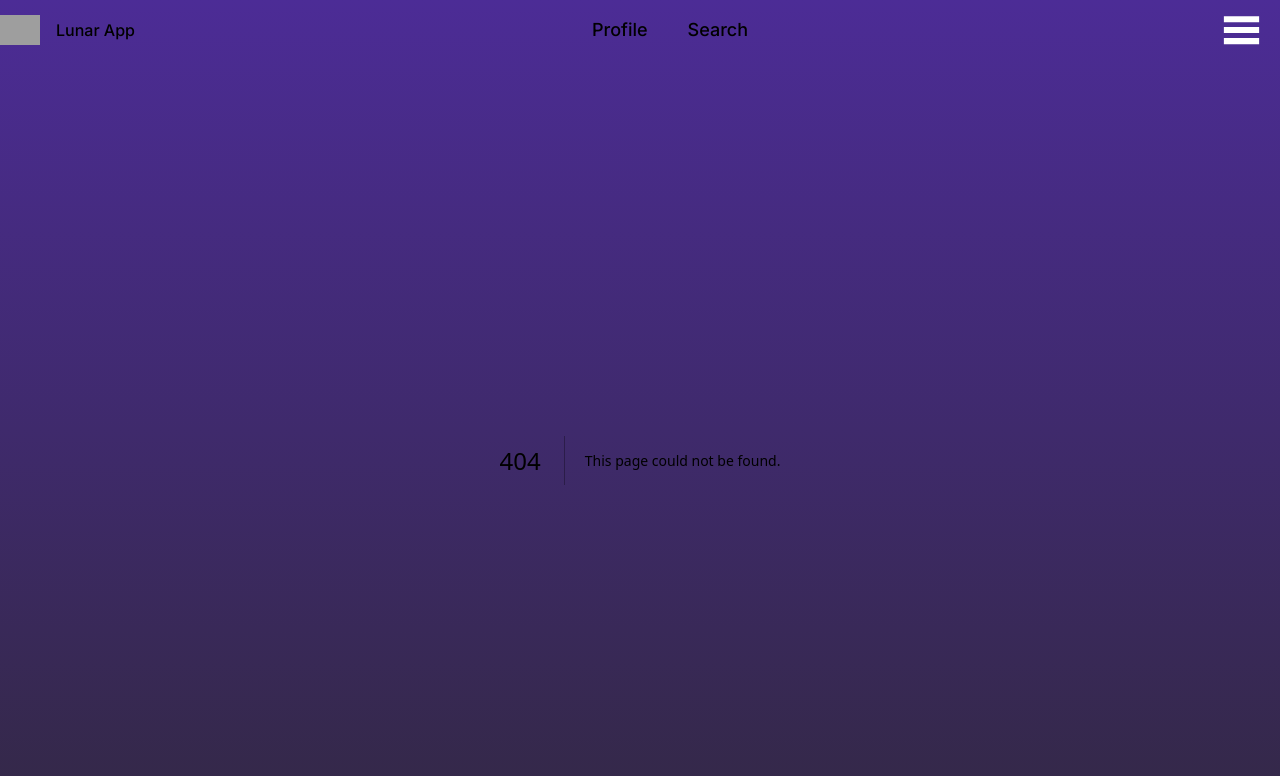
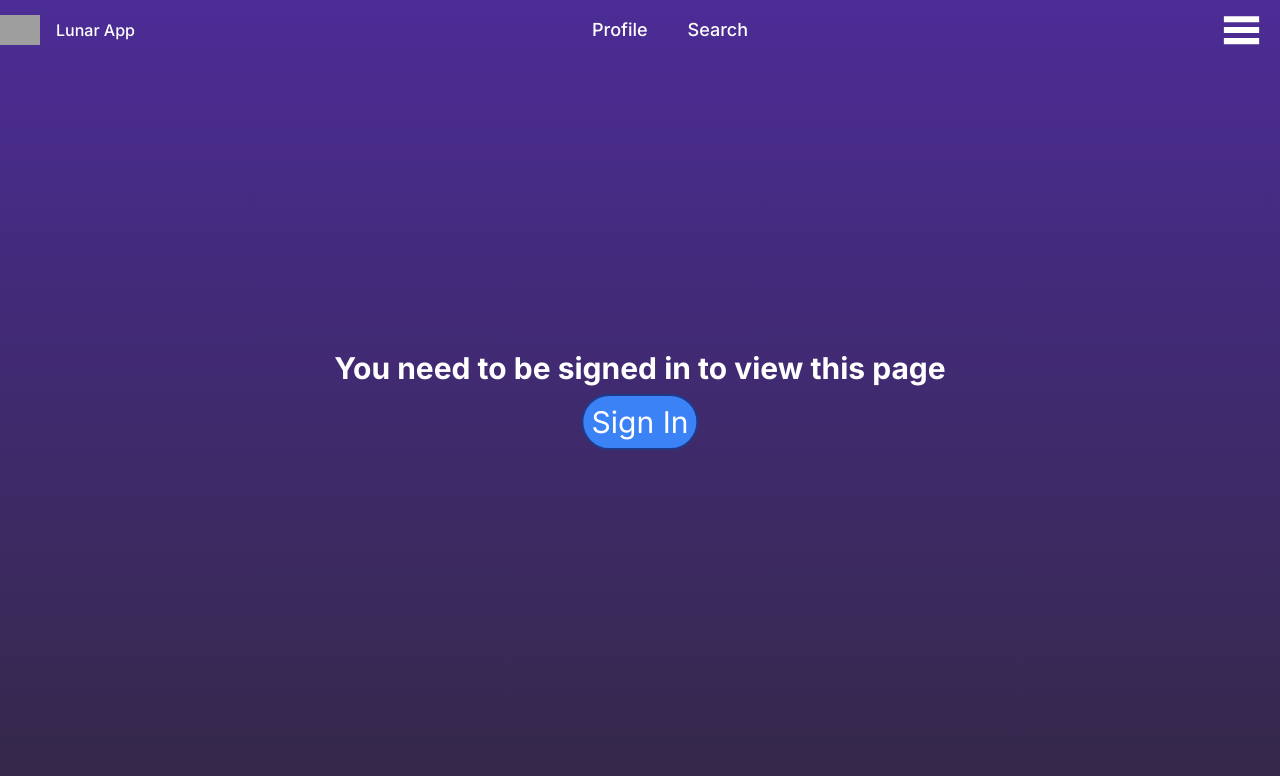
Before and after one commit to HollowHuu/Lunar-Web, a Next.js app: page /dash in a window 1280 px wide. Before the commit this address had no page. Shown: the top 776 px of the page. Built offline with nearby package versions, Linux system fonts and the light colour scheme; no server answers; grey boxes are pictures that could not be loaded.

Commit message:
Forgot to add files.

```diff
--- /dev/null
+++ b/app/dash/page.tsx
@@ -0,0 +1,19 @@
+'use client';
+import Unauthenticated from '@/components/unauthenticated';
+import { useSession, signIn } from 'next-auth/react'
+import { useState, useEffect } from 'react'
+
+export default function Profile() {
+    const { data: session, status } = useSession();
+
+
+    if(status != "authenticated") return (
+        <Unauthenticated></Unauthenticated>
+    )
+
+    return (
+        <div className="min-h-screen">
+            {/* Think this is bot stuff */}
+        </div>
+    )
+}
--- /dev/null
+++ b/components/unauthenticated.tsx
@@ -0,0 +1,15 @@
+import { signIn } from 'next-auth/react'
+
+export default function Unauthenticated() {
+  return (
+    <div className="min-h-screen">
+        <div className="absolute top-1/2 left-1/2 transform -translate-x-1/2 -translate-y-1/2 text-3xl text-center">
+        <p><strong>You need to be signed in to view this page</strong></p>
+            <button className='mt-2 border-2 border-blue-900 rounded-full bg-blue-500 p-2' onClick={e => {
+                e.preventDefault()
+                signIn()
+            }}>Sign In</button>
+        </div>
+    </div>
+  )
+}
```
